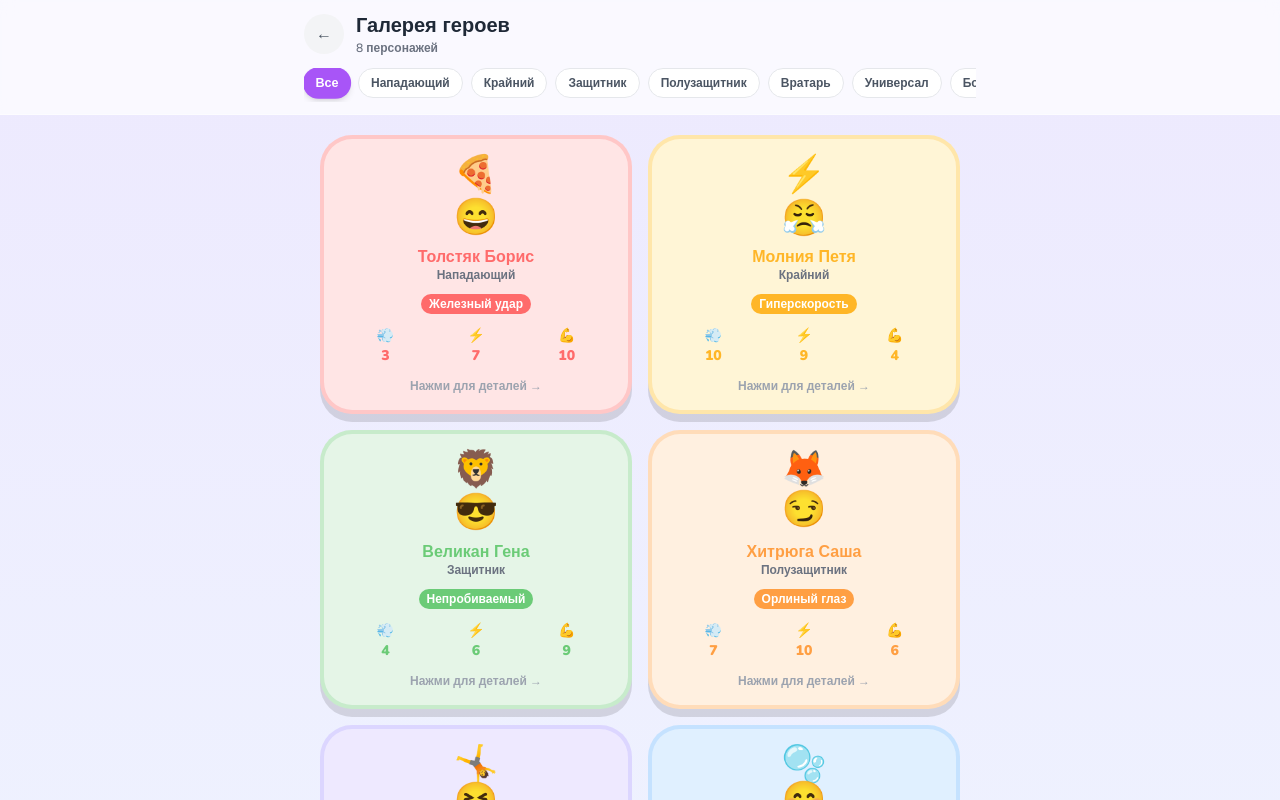
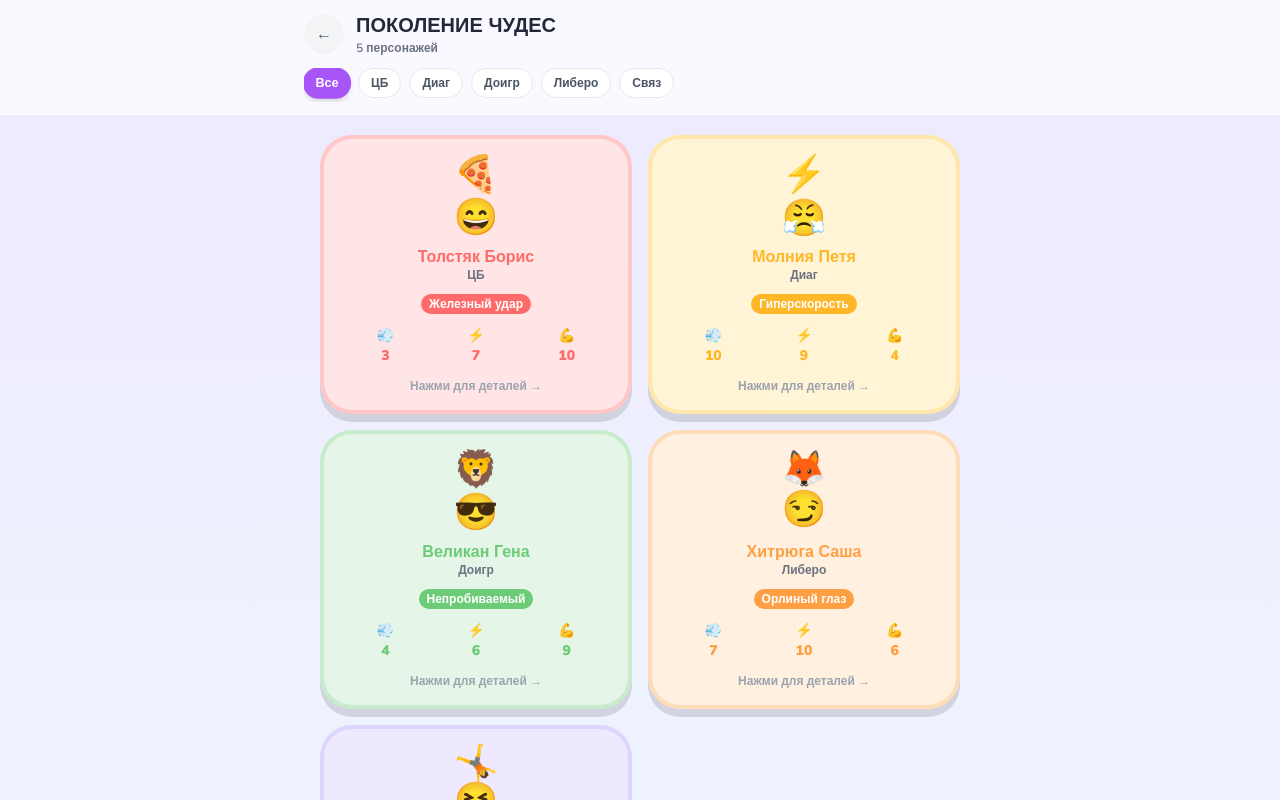
Before and after one commit to pr-poehali-dev/volleyball-bot-game, a React (Vite) app: page / in a window 1280 px wide. Both pictures are taken after a click on the button "👥 Игроки". Shown: the top 800 px of the page. Built offline with nearby package versions, Linux system fonts and the light colour scheme.

Commit message:
Переименование позиций игроков

```diff
--- a/src/data/players.ts
+++ b/src/data/players.ts
@@ -24,7 +24,7 @@ export const ALL_PLAYERS: Player[] = [
     speed: 3,
     reaction: 7,
     power: 10,
-    role: "Нападающий",
+    role: "ЦБ",
     description: "Медленный, но его не остановить! Сила удара — легендарная.",
     trait: "Железный удар",
   },
@@ -38,7 +38,7 @@ export const ALL_PLAYERS: Player[] = [
     speed: 10,
     reaction: 9,
     power: 4,
-    role: "Крайний",
+    role: "Диаг",
     description: "Быстрее ветра! Никто не успевает его поймать.",
     trait: "Гиперскорость",
   },
@@ -52,7 +52,7 @@ export const ALL_PLAYERS: Player[] = [
     speed: 4,
     reaction: 6,
     power: 9,
-    role: "Защитник",
+    role: "Доигр",
     description: "Гора мышц. Никто не пройдёт через его зону!",
     trait: "Непробиваемый",
   },
@@ -66,7 +66,7 @@ export const ALL_PLAYERS: Player[] = [
     speed: 7,
     reaction: 10,
     power: 6,
-    role: "Полузащитник",
+    role: "Либеро",
     description: "Читает игру как книгу. Всегда знает, что будет дальше.",
     trait: "Орлиный глаз",
   },
@@ -80,51 +80,9 @@ export const ALL_PLAYERS: Player[] = [
     speed: 8,
     reaction: 8,
     power: 5,
-    role: "Вратарь",
+    role: "Связ",
     description: "Летает по воротам! Берёт самые невероятные мячи.",
     trait: "Суперрефлекс",
-  },
-  {
-    id: 6,
-    name: "Пузырь Дима",
-    emoji: "🫧",
-    face: "😊",
-    color: "#74B9FF",
-    bgColor: "#E0F0FF",
-    speed: 5,
-    reaction: 5,
-    power: 5,
-    role: "Универсал",
-    description: "Средне во всём — но всегда с улыбкой и командным духом!",
-    trait: "Командный игрок",
-  },
-  {
-    id: 7,
-    name: "Бомба Коля",
-    emoji: "💥",
-    face: "😡",
-    color: "#FD79A8",
-    bgColor: "#FFE5F0",
-    speed: 6,
-    reaction: 6,
-    power: 10,
-    role: "Бомбардир",
-    description: "Его удар сотрясает стадион. Голы с любой позиции!",
-    trait: "Пушечный удар",
-  },
-  {
-    id: 8,
-    name: "Тихоня Лёша",
-    emoji: "🐢",
-    face: "🥹",
-    color: "#55EFC4",
-    bgColor: "#DFFAF2",
-    speed: 2,
-    reaction: 4,
-    power: 3,
-    role: "Резервный",
-    description: "Медленный и добрый. Но иногда его случайные голы решают всё!",
-    trait: "Счастливчик",
   },
 ];
 
--- a/src/pages/Gallery.tsx
+++ b/src/pages/Gallery.tsx
@@ -118,7 +118,7 @@ export default function Gallery({ onBack }: GalleryProps) {
             ←
           </button>
           <div>
-            <h1 className="font-black text-xl text-gray-800">Галерея героев</h1>
+            <h1 className="font-black text-xl text-gray-800">ПОКОЛЕНИЕ ЧУДЕС</h1>
             <p className="text-xs text-gray-500 font-semibold">{ALL_PLAYERS.length} персонажей</p>
           </div>
         </div>
```
